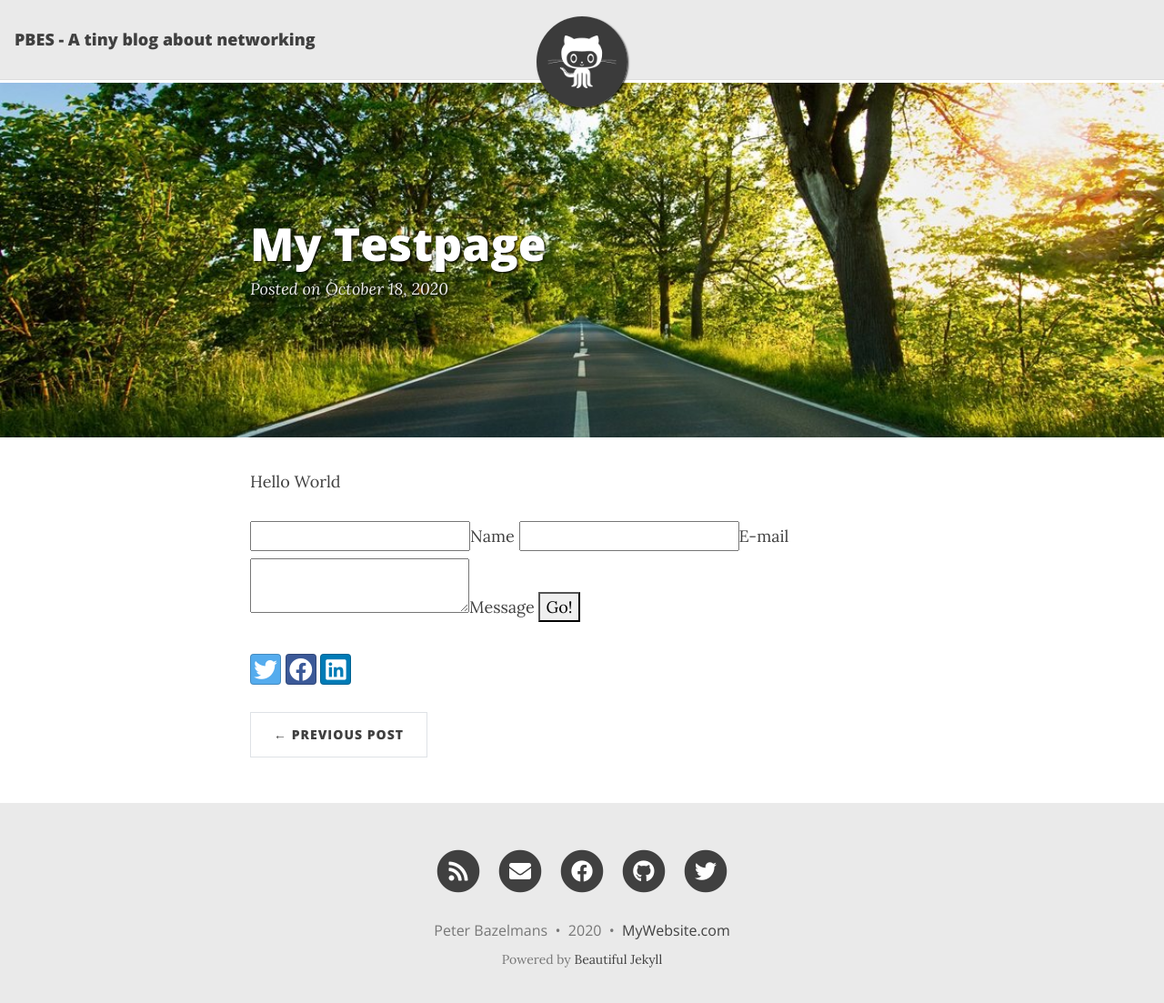
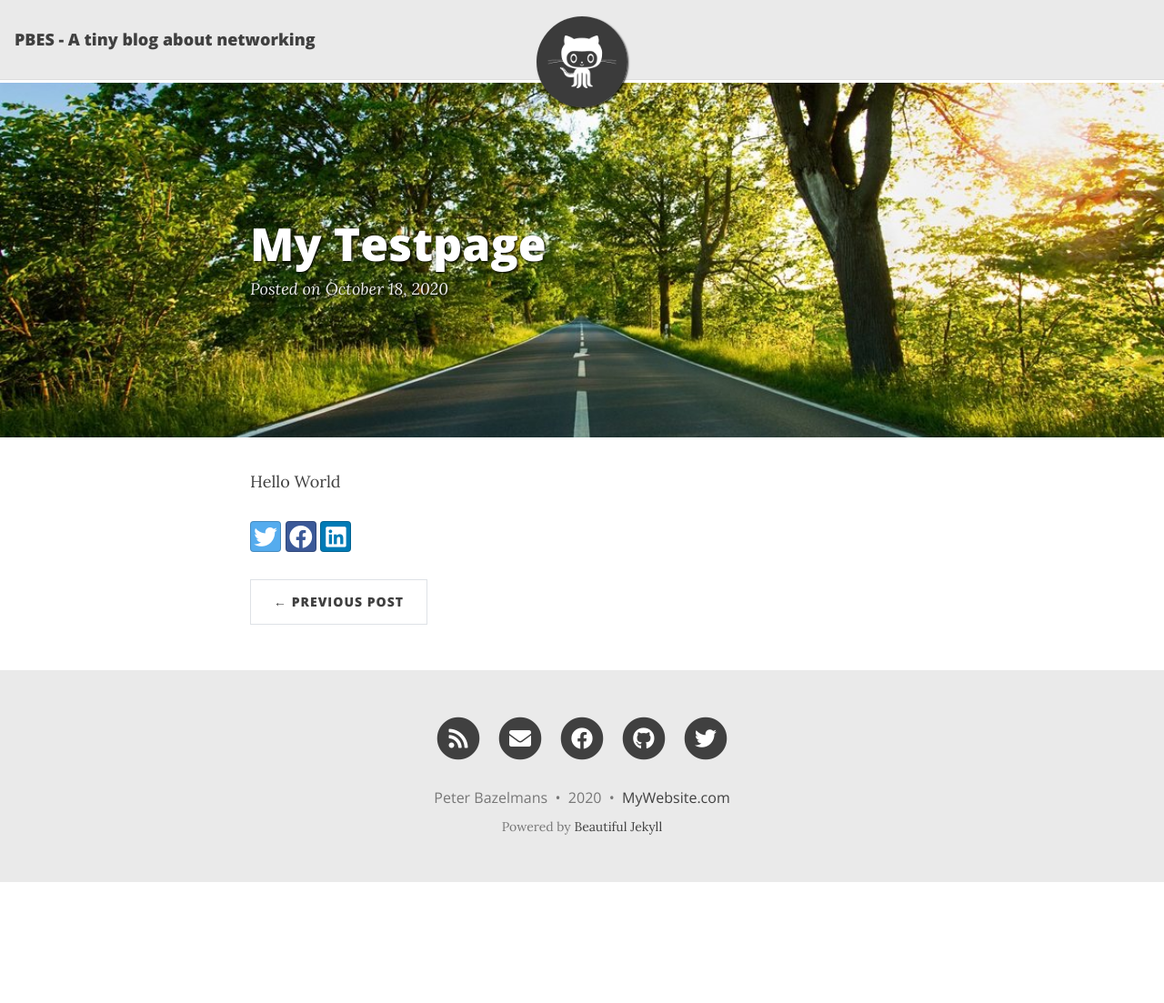
Before and after one commit to pbazelmans/pbazelmans.github.io, a Jekyll site: the page built from _posts/2020-10-18-testpage.md, in a window 1280 px wide and 1116 px high. Shown: the top 1103 px of the window at 91% size. Built offline with Jekyll 4.4.1, drawn with Linux system fonts in a browser that asks for light colours; nearby versions of some CDN libraries.

Commit message:
Update 2020-10-18-testpage.md

```diff
--- a/_posts/2020-10-18-testpage.md
+++ b/_posts/2020-10-18-testpage.md
@@ -5,14 +5,3 @@ comments: true
 cover-img: /assets/img/path.jpg
 ---
 Hello World
-
-<form method="POST" action="https://api.staticman.net/v3/entry/github/pbazelmans/pbazelmans.github.io/gh-pages/comments">
-  <input name="options[redirect]" type="hidden" value="https://my-site.com">
-  <!-- e.g. "2016-01-02-this-is-a-post" -->
-  <input name="options[slug]" type="hidden" value="{{ page.slug }}">
-  <label><input name="fields[name]" type="text">Name</label>
-  <label><input name="fields[email]" type="email">E-mail</label>
-  <label><textarea name="fields[message]"></textarea>Message</label>
-
-  <button type="submit">Go!</button>
-</form>
```
